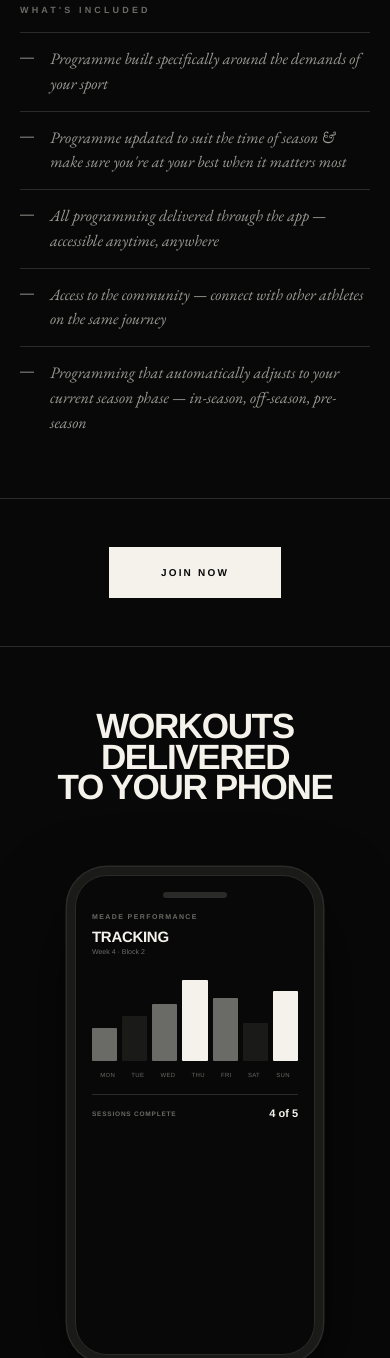
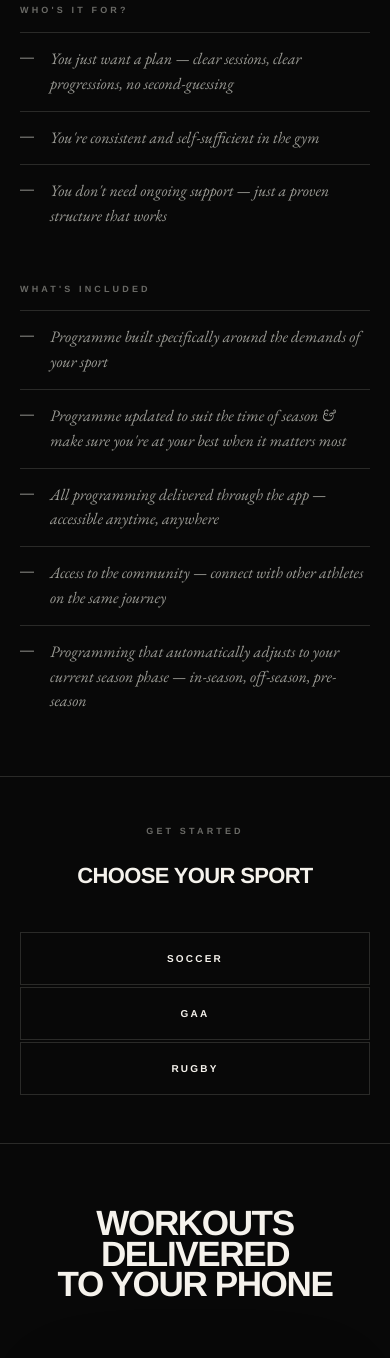
Before and after one commit to PaddyM27/meadeperformance, a website: page built-to-perform.html in a window 390 px wide. Shown: the part 1294-2652 px from the top of the page. Drawn offline with nearby package versions, Linux system fonts and the light colour scheme.

Commit message:
Add Who's it for sections, sport selector on Built to Perform
Co-Authored-By: Claude Sonnet 4.6 <noreply@anthropic.com>

```diff
--- a/built-to-perform.html
+++ b/built-to-perform.html
@@ -46,11 +46,14 @@ nav.main-nav{position:fixed;top:0;left:0;right:0;z-index:100;display:flex;align-
 .feature-item.excluded .feature-text{color:var(--dim2);opacity:0.75}
 .feature-item.excluded .feature-dash{color:var(--rule)}
 
-/* ── CTA SECTION ── */
-.cta-section{padding:72px 80px;text-align:center;border-top:0.5px solid var(--rule)}
-.cta-btn{display:inline-flex;align-items:center;font-size:10px;font-weight:700;letter-spacing:0.22em;text-transform:uppercase;color:var(--black);background:var(--white);padding:18px 52px;text-decoration:none;transition:opacity 150ms ease, transform 150ms ease}
-.cta-btn:hover{opacity:0.85;transform:translateY(-2px)}
-.cta-btn:active{transform:translateY(0)}
+/* ── SPORT SELECTOR ── */
+.sport-section{padding:72px 80px;text-align:center;border-top:0.5px solid var(--rule)}
+.sport-eyebrow{font-size:9px;font-weight:700;letter-spacing:0.35em;text-transform:uppercase;color:var(--dim2);margin-bottom:20px}
+.sport-heading{font-size:clamp(22px,2.8vw,36px);font-weight:700;letter-spacing:-0.03em;text-transform:uppercase;color:var(--white);margin-bottom:40px}
+.sport-btns{display:flex;align-items:center;justify-content:center;gap:2px;flex-wrap:wrap}
+.sport-btn{display:inline-flex;align-items:center;font-size:10px;font-weight:700;letter-spacing:0.22em;text-transform:uppercase;color:var(--white);background:transparent;border:0.5px solid var(--rule);padding:18px 52px;text-decoration:none;transition:background 150ms ease, color 150ms ease, transform 150ms ease}
+.sport-btn:hover{background:var(--white);color:var(--black);transform:translateY(-2px)}
+.sport-btn:active{transform:translateY(0)}
 
 /* ── PHONE SECTION ── */
 .phone-section{border-top:0.5px solid var(--rule);padding:96px 80px 0;text-align:center}
@@ -88,7 +91,7 @@ footer.sub-footer{border-top:0.5px solid var(--rule);padding:28px 80px;display:f
 @media(max-width:1024px){
   .hero{padding:0 48px 64px}
   .content-col{padding:60px 48px}
-  .cta-section{padding:56px 48px}
+  .sport-section{padding:56px 48px}
   .phone-section{padding:72px 48px 0}
   .feat-col{padding:40px 36px}
   footer.sub-footer{padding:24px 48px}
@@ -99,7 +102,9 @@ footer.sub-footer{border-top:0.5px solid var(--rule);padding:28px 80px;display:f
   .content-split{grid-template-columns:1fr}
   .content-col{padding:48px 20px}
   .content-col.left{border-right:none;border-bottom:0.5px solid var(--rule)}
-  .cta-section{padding:48px 20px}
+  .sport-section{padding:48px 20px}
+  .sport-btns{flex-direction:column;width:100%}
+  .sport-btn{width:100%;justify-content:center}
   .phone-section{padding:64px 20px 0}
   .phone-heading{font-size:clamp(32px,9vw,56px)}
   .feat-cols{grid-template-columns:1fr}
@@ -143,8 +148,25 @@ footer.sub-footer{border-top:0.5px solid var(--rule);padding:28px 80px;display:f
     </div>
   </div>
 
-  <!-- RIGHT: Included / Not included -->
+  <!-- RIGHT: Who's it for + What's Included -->
   <div class="content-col">
+    <div class="feature-group">
+      <div class="group-label">Who's it for?</div>
+      <ul class="feature-list">
+        <li class="feature-item">
+          <span class="feature-dash">—</span>
+          <span class="feature-text">You just want a plan — clear sessions, clear progressions, no second-guessing</span>
+        </li>
+        <li class="feature-item">
+          <span class="feature-dash">—</span>
+          <span class="feature-text">You're consistent and self-sufficient in the gym</span>
+        </li>
+        <li class="feature-item">
+          <span class="feature-dash">—</span>
+          <span class="feature-text">You don't need ongoing support — just a proven structure that works</span>
+        </li>
+      </ul>
+    </div>
     <div class="feature-group">
       <div class="group-label">What's Included</div>
       <ul class="feature-list">
@@ -174,9 +196,15 @@ footer.sub-footer{border-top:0.5px solid var(--rule);padding:28px 80px;display:f
 
 </section>
 
-<!-- CTA -->
-<div class="cta-section">
-  <a href="https://meadeperformance.fitr.training/" class="cta-btn">Join Now</a>
+<!-- SPORT SELECTOR -->
+<div class="sport-section">
+  <div class="sport-eyebrow">Get Started</div>
+  <div class="sport-heading">Choose Your Sport</div>
+  <div class="sport-btns">
+    <a href="https://meadeperformance.fitr.training/" class="sport-btn" target="_blank" rel="noopener">Soccer</a>
+    <a href="https://meadeperformance.fitr.training/" class="sport-btn" target="_blank" rel="noopener">GAA</a>
+    <a href="https://meadeperformance.fitr.training/" class="sport-btn" target="_blank" rel="noopener">Rugby</a>
+  </div>
 </div>
 
 <!-- PHONE SECTION -->
@@ -223,9 +251,15 @@ footer.sub-footer{border-top:0.5px solid var(--rule);padding:28px 80px;display:f
   </div>
 </section>
 
-<!-- FINAL CTA -->
-<div class="cta-section" style="border-bottom:0.5px solid var(--rule)">
-  <a href="https://meadeperformance.fitr.training/" class="cta-btn">Join Now</a>
+<!-- FINAL SPORT SELECTOR -->
+<div class="sport-section" style="border-bottom:0.5px solid var(--rule)">
+  <div class="sport-eyebrow">Get Started</div>
+  <div class="sport-heading">Choose Your Sport</div>
+  <div class="sport-btns">
+    <a href="https://meadeperformance.fitr.training/" class="sport-btn" target="_blank" rel="noopener">Soccer</a>
+    <a href="https://meadeperformance.fitr.training/" class="sport-btn" target="_blank" rel="noopener">GAA</a>
+    <a href="https://meadeperformance.fitr.training/" class="sport-btn" target="_blank" rel="noopener">Rugby</a>
+  </div>
 </div>
 
 <!-- FOOTER -->
```
Also changed, not shown: athlete-accelerator.html (+28 -0 lines), meade-1-1.html (+3 -7 lines).
